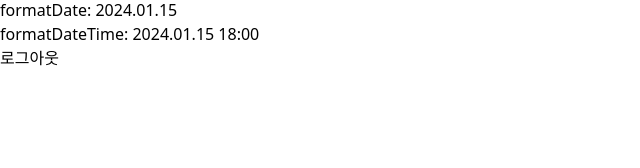
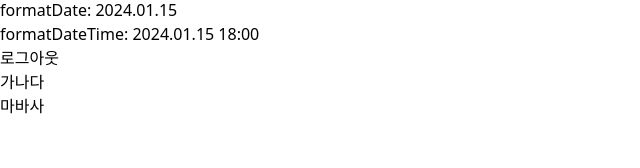
Before and after one commit to micahang0127/github-action-auto-pr-test-and-merge, a React (Vite) app: page /main in a window 1280 px wide. Shown: the part 122-290 px from the top of the page, without its empty margins (0-640 px from the left). Built offline with nearby package versions, Linux system fonts and the light colour scheme; no server answers; sample sign-in values are in the browser's storage.

Commit message:
PR: feature/#6-test (#9)
* test23-c1

* test23-c2

```diff
--- a/src/components/layout/Footer.tsx
+++ b/src/components/layout/Footer.tsx
@@ -1,3 +1,3 @@
 export function Footer() {
-  return <footer></footer>
+  return <footer><div>가나다</div><div>마바사</div></footer>
 }
```
